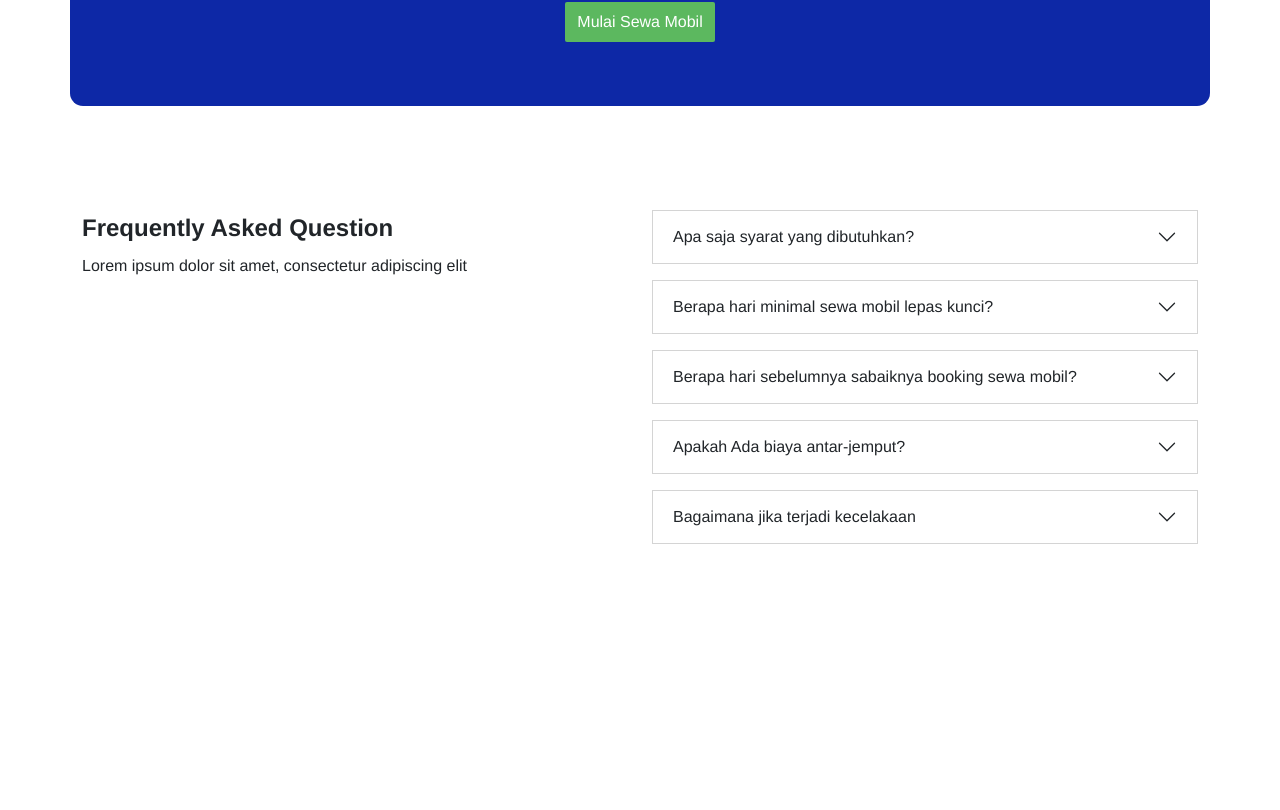
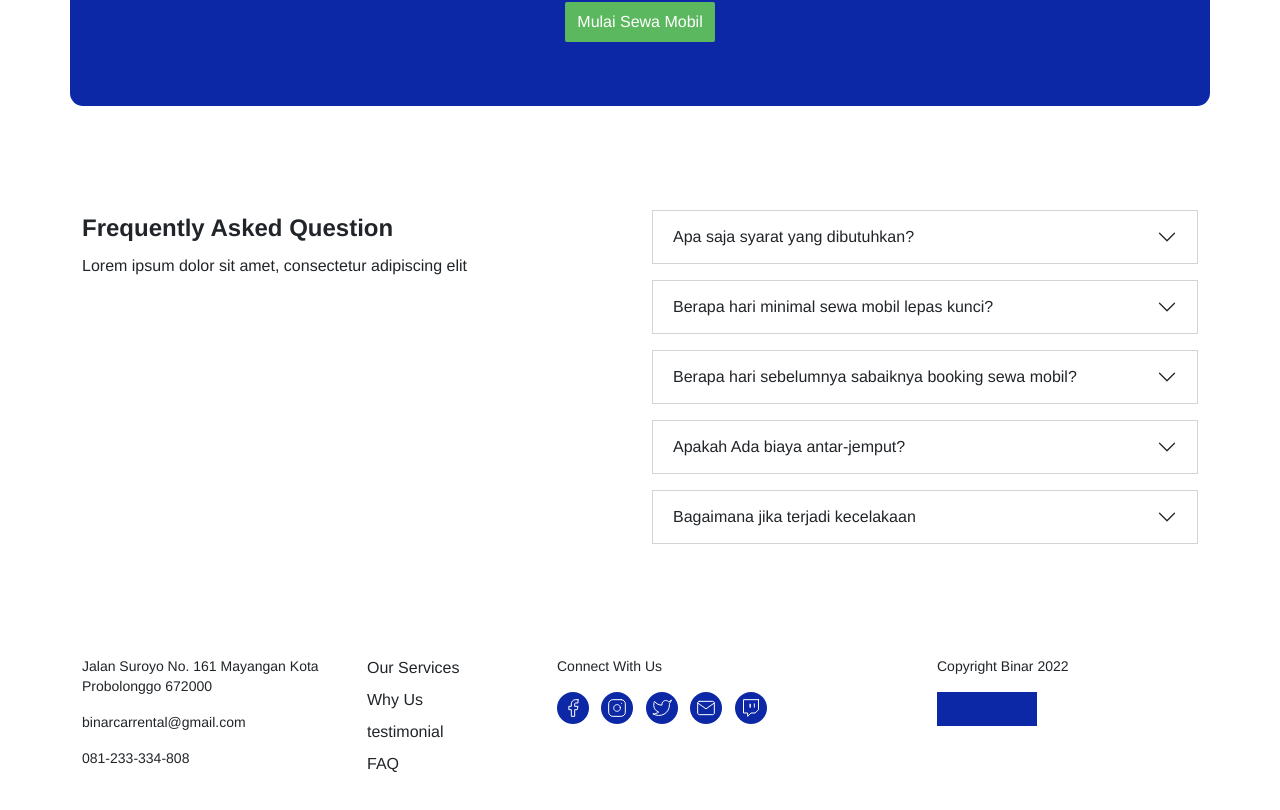
Before and after one commit to rissuga/CH6-FSW-BINAR, a React (Create React App) app: page / in a window 1280 px wide. Shown: the part 2074-2884 px from the top of the page. Before the commit the page ends 2682 px from the top, so only its background shows below. Built offline with nearby package versions, Linux system fonts and the light colour scheme.

Commit message:
feat: add footer section

```diff
--- a/src/App.js
+++ b/src/App.js
@@ -4,12 +4,14 @@ import './App.css';
 
 import Navigation from './component/navigation';
 import MainContent from './component/mainContent';
+import Footer from './component/footer';
 
 function App() {
   return (
     <div>
       <Navigation />
       <MainContent />
+      <Footer />
     </div>
   );
 }
--- /dev/null
+++ b/src/component/footer.js
@@ -0,0 +1,57 @@
+import iconFacebook from './../assets/footer/icon_facebook.svg';
+import iconInstagram from './../assets/footer/icon_instagram.svg';
+import iconTwitter from './../assets/footer/icon_twitter.svg';
+import iconMail from './../assets/footer/icon_mail.svg';
+import iconTwitch from './../assets/footer/icon_twitch.svg';
+import logo from './../assets/logo.svg';
+
+
+const footer = ()=>{
+    return (
+        <footer id="footer" className="footer py-5">
+            <div className="container">
+                <div className="row">
+                    <div className="col-lg-3">
+                        <p className="font__size__14">
+                        Jalan Suroyo No. 161 Mayangan Kota Probolonggo 672000
+                        </p>
+                        <p className="font__size__14">
+                        binarcarrental@gmail.com
+                        </p>
+                        <p className="font__size__14">
+                        081-233-334-808
+                        </p>
+                    </div>
+                    <div className="col-lg-2">
+                        <p className="mb-2">
+                        <a href="/#" target="_blank" className="text-dark text-decoration-none">Our Services</a>
+                        </p>
+                        <p className="mb-2">
+                        <a href="/#" target="_blank" className="text-dark text-decoration-none">Why Us</a>
+                        </p>
+                        <p className="mb-2">
+                        <a href="/#" target="_blank" className="text-dark text-decoration-none">testimonial</a>
+                        </p>
+                        <p className="mb-2">
+                        <a href="/#" target="_blank" className="text-dark text-decoration-none">FAQ</a>
+                        </p>
+                    </div>
+                    <div className="col-lg-4 mb-3">
+                        <p className="font__size__14">Connect With Us</p>
+                        <a className="link-no-decoration " href="/#"> <img src={iconFacebook} alt=""/></a>
+                        <a className="link-no-decoration ms-2" href="/#"> <img src={iconInstagram} alt=""/></a>
+                        <a className="link-no-decoration ms-2" href="/#"> <img src={iconTwitter} alt=""/></a>
+                        <a className="link-no-decoration ms-2" href="/#"> <img src={iconMail} alt=""/></a>
+                        <a className="link-no-decoration ms-2" href="/#"> <img src={iconTwitch} alt=""/></a>
+                    </div>
+                    <div className="col-lg-3">
+                        <p className="font__size__14">Copyright Binar 2022</p>
+                        <a href="/#"><img src={logo} alt=""/></a>
+                    </div>
+                </div>
+            </div>
+        </footer>
+    );
+}
+
+export default footer;
```
